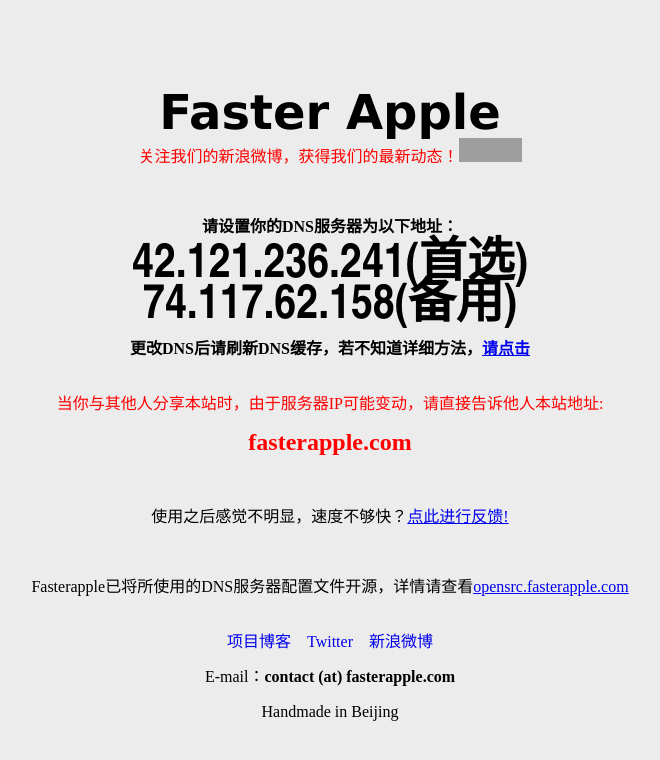
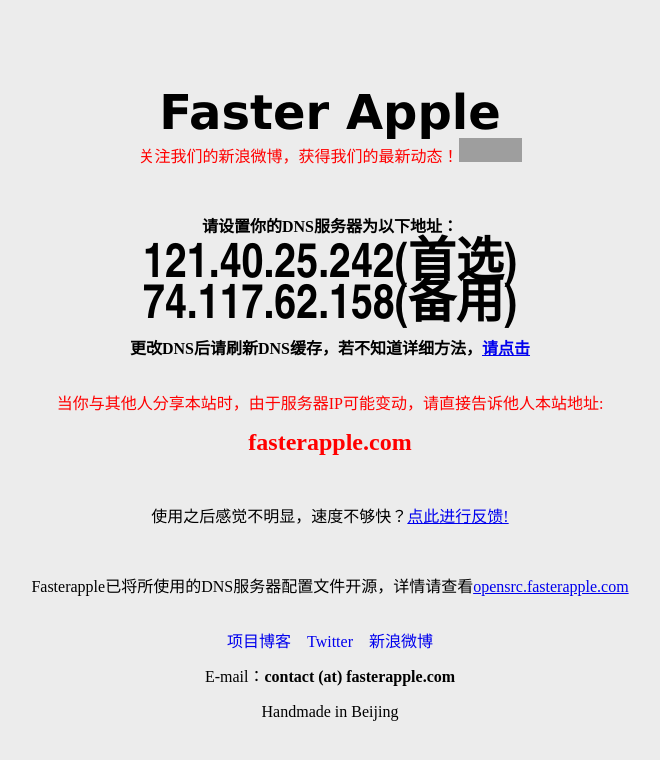
Before and after one commit to FasterApple/fasterapple.com, a plain HTML site: page index.html in a window 1280 px wide. Shown: the whole page, without its empty margins (310-970 px from the left). Drawn offline with Linux system fonts and the light colour scheme; grey boxes are pictures that could not be loaded.

Commit message:
change ip

```diff
--- a/index.html
+++ b/index.html
@@ -18,7 +18,7 @@
   <br>
 <p><strong>请设置你的DNS服务器为以下地址：</strong></p>
 
-    <h1><font face="Arial narrow" size="10"><b>42.121.236.241</b>(首选)</font></h1>
+    <h1><font face="Arial narrow" size="10"><b>121.40.25.242</b>(首选)</font></h1>
     <h1><font face="Arial narrow" size="10"><b>74.117.62.158</b>(备用)</font></h1>
   <!--<p align="center"><font face="Arial narrow" size="5"><strong>IPv6: 2001:470:C:108::2<br>&nbsp;&nbsp;&nbsp;&nbsp;&nbsp;&nbsp;&nbsp;&nbsp;&nbsp;&nbsp;&nbsp;&nbsp;2001:470:66:3b0::2</strong></font></p>
 <br>-->
```
